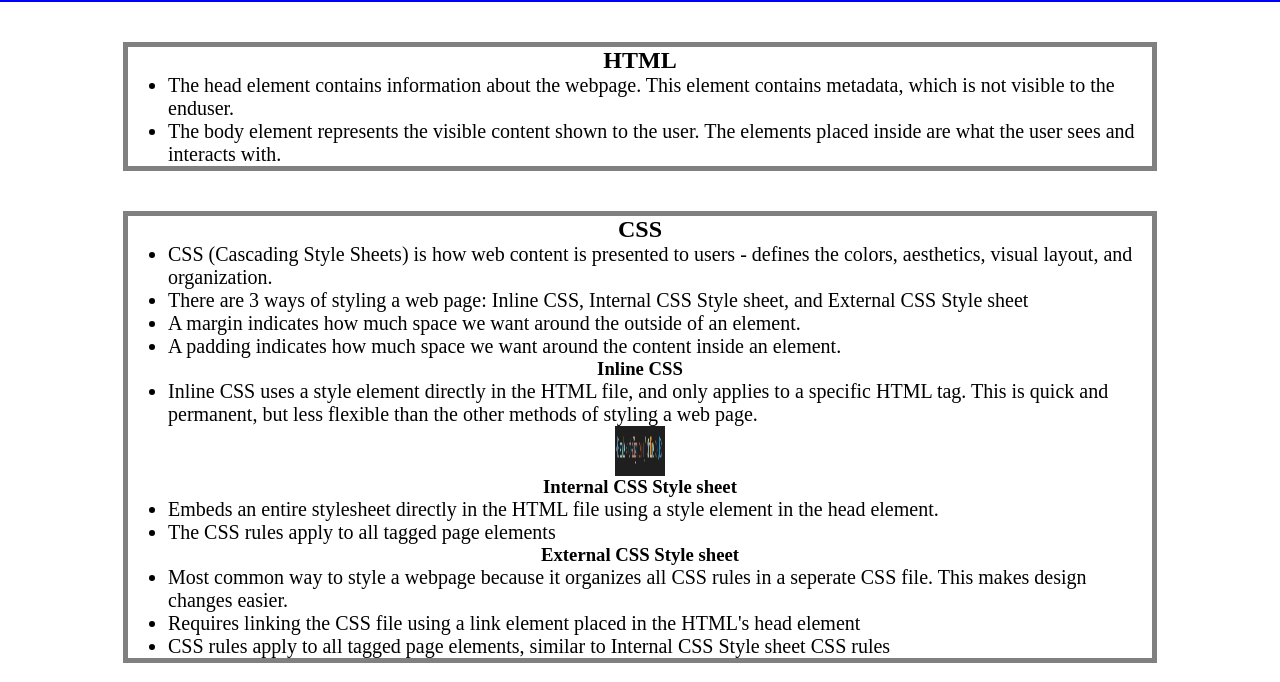
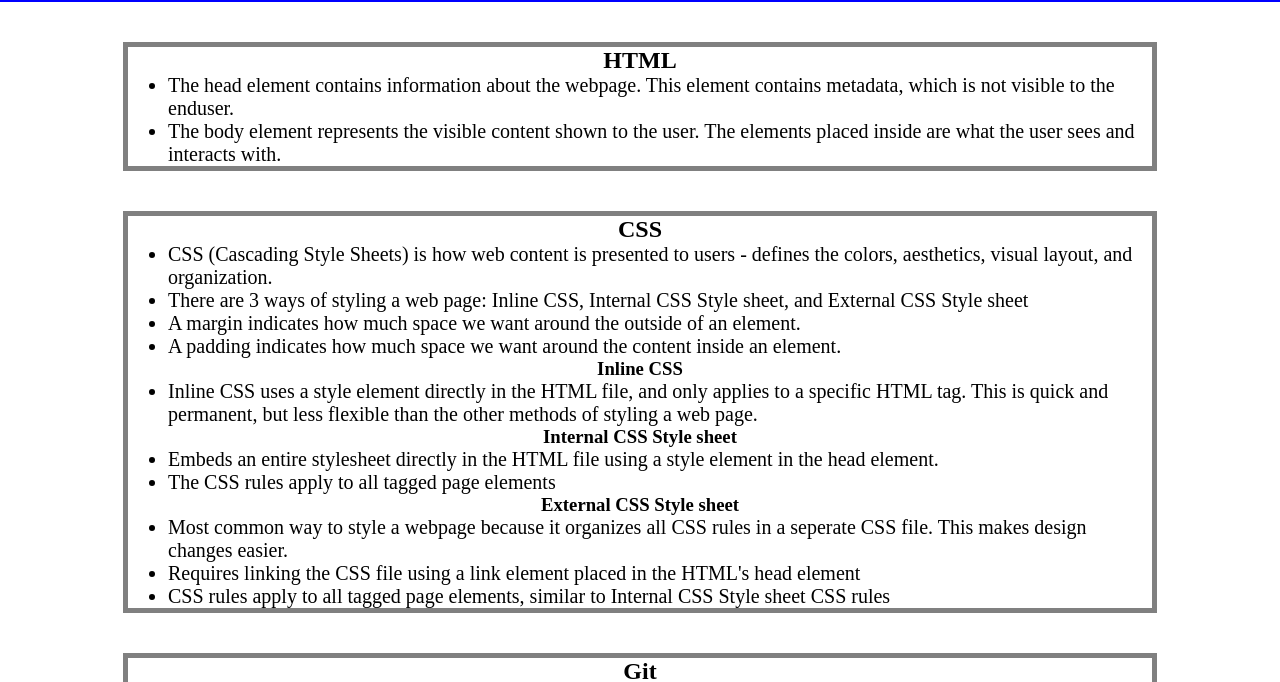
Before and after one commit to ryans-hub/prework-study-guide, a plain HTML site: page index.html in a window 1280 px wide. Shown: the part 118-800 px from the top of the page. Drawn offline with Linux system fonts and the light colour scheme.

Commit message:
Merge pull request #11 from ryans-hub/feature/remove-css-image
Updated HTML file by commenting out image

```diff
--- a/index.html
+++ b/index.html
@@ -39,7 +39,7 @@
         <ul>
           <li>Inline CSS uses a style element directly in the HTML file, and only applies to a specific HTML tag. This is quick and permanent, but less flexible than the other methods of styling a web page.</li>
         </ul>
-        <img src="./assets/Inline CSS.png" alt="Example image of inline css code."/>
+        <!--<img src="./assets/Inline CSS.png" alt="Example image of inline css code."/> -->
 
         <h3 style="text-align: center;">Internal CSS Style sheet</h3>
         <ul>
```
